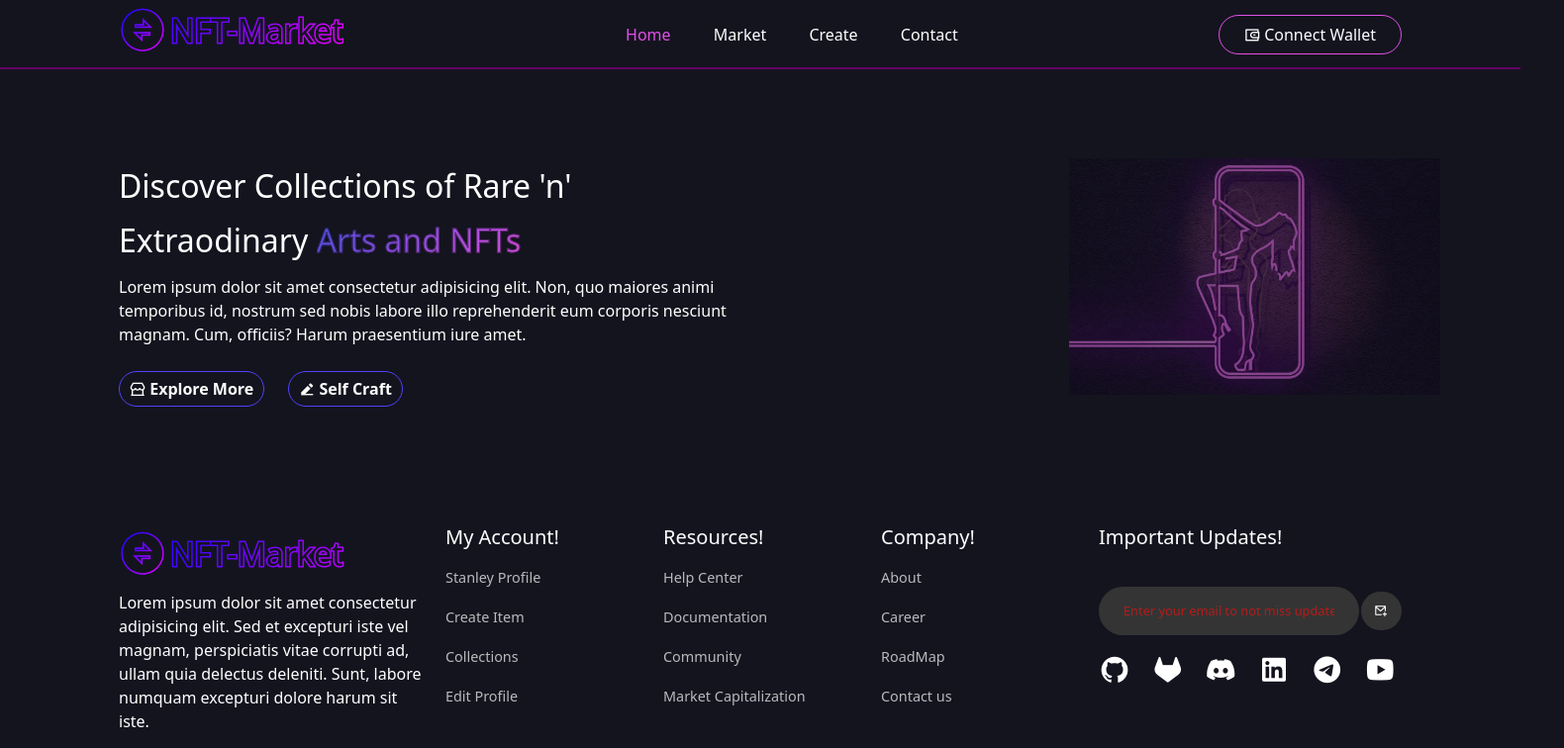
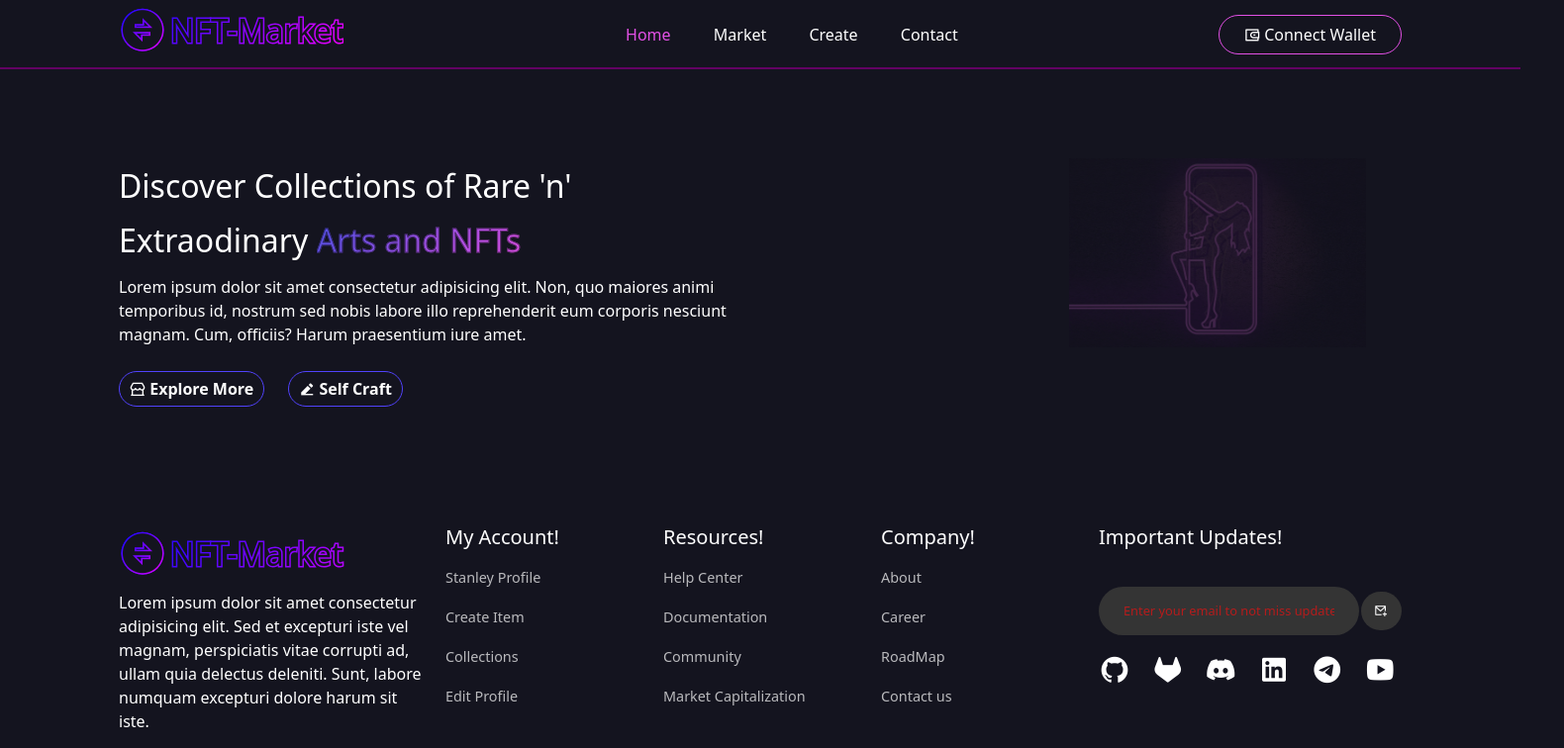
Before and after one commit to Razzor25/MarketPlace-NFT, a React (Create React App) app: page /home in a window 1536 px wide. Shown: the top 756 px of the page at 99% size, 1580 px wide, since content can reach past the window. Built offline with nearby package versions, Linux system fonts and the light colour scheme.

Commit message:
"Styling Of Image"

```diff
--- a/src/components/ui/hero-section.css
+++ b/src/components/ui/hero-section.css
@@ -64,11 +64,12 @@ margin-top: 25px;
     width: 500px;
     margin:35px 0px 0px 10px;
     transform-origin: center;
-    transition: 2s;
+    transition: 1s;
     opacity: 0.4;
 
 }
 .hero__img:hover {
+    overflow: hidden;
     cursor: pointer;
     transform: rotateX(360deg);
     opacity: 1;
@@ -77,17 +78,21 @@ margin-top: 25px;
 @media only screen and (min-width:1400px) {
 
     .hero__img{
-        width: 500px;
+        width: 400px;
         margin: auto 300px;
-        transform-origin: center;
-        transition: 3s;
-        opacity: 0.5;
-
+        transform-origin: all;
+        transition: 1s;
+        opacity: 0.2;
     }
-    .hero__img:hover {
+    .hero__img:hover{
         cursor: pointer;
         transform: rotateY(720deg);
         opacity: 1;
         -webkit-box-reflect: left 0px;
     }
+   .hero__img:hover img{
+    border-bottom-right-radius: 50% !important;
+    border-top-right-radius: 50% !important;
+    overflow: hidden;
+   }
 }
```
